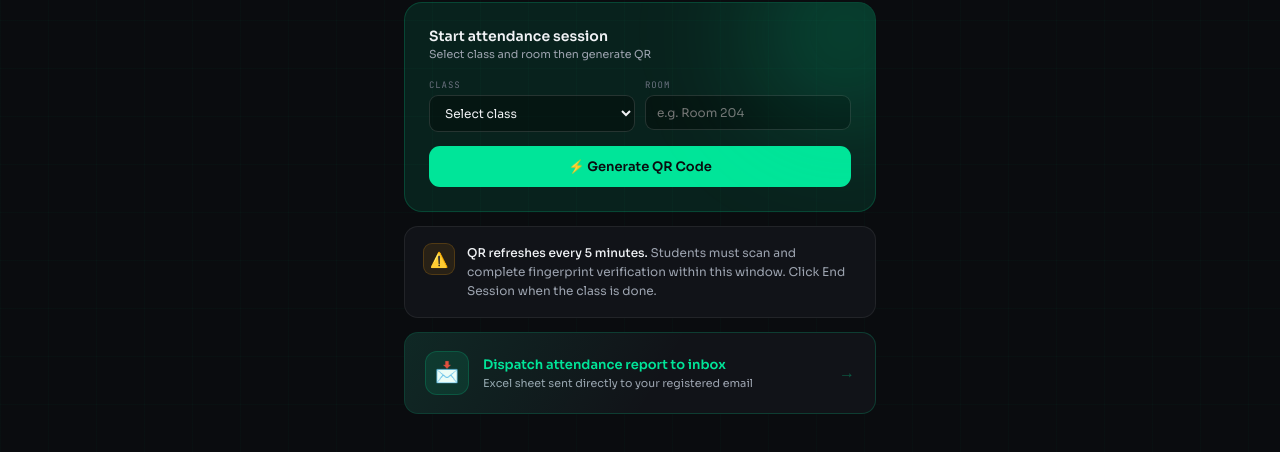
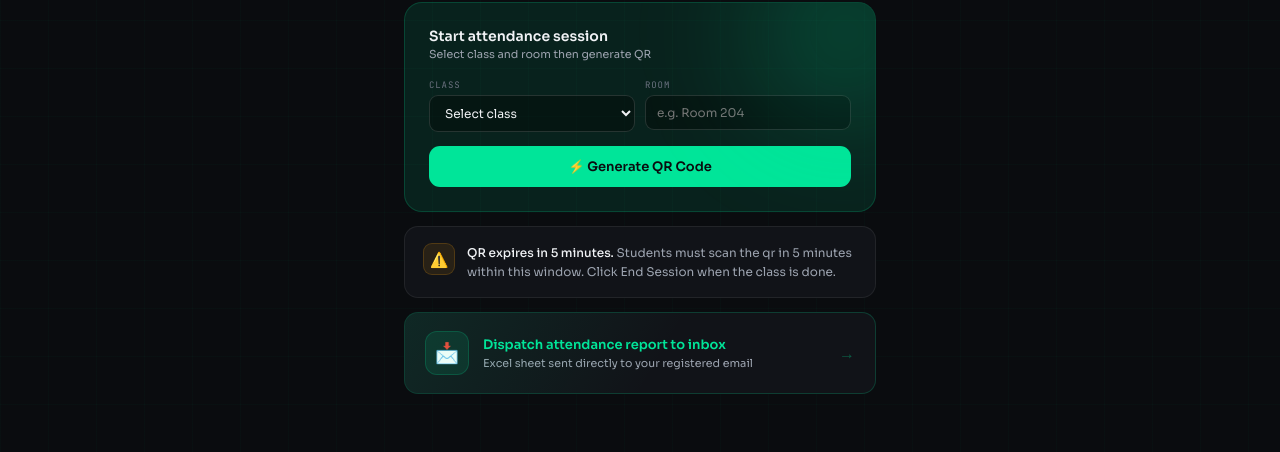
Before and after one commit to Abhi7745-dev/ATTENDEASE, a website: page dashboards/professor.html in a window 1280 px wide. Shown: the part 172-624 px from the top of the page. Drawn offline with Linux system fonts and the light colour scheme.

```diff
--- a/dashboards/professor.html
+++ b/dashboards/professor.html
@@ -336,8 +336,8 @@
     <div class="notice">
       <div class="notice-icon">⚠️</div>
       <div class="notice-text">
-        <strong>QR refreshes every 5 minutes.</strong>
-        Students must scan and complete fingerprint verification within this window.
+        <strong>QR expires in 5 minutes.</strong>
+        Students must scan the qr in 5 minutes within this window.
         Click End Session when the class is done.
       </div>
     </div>
```
